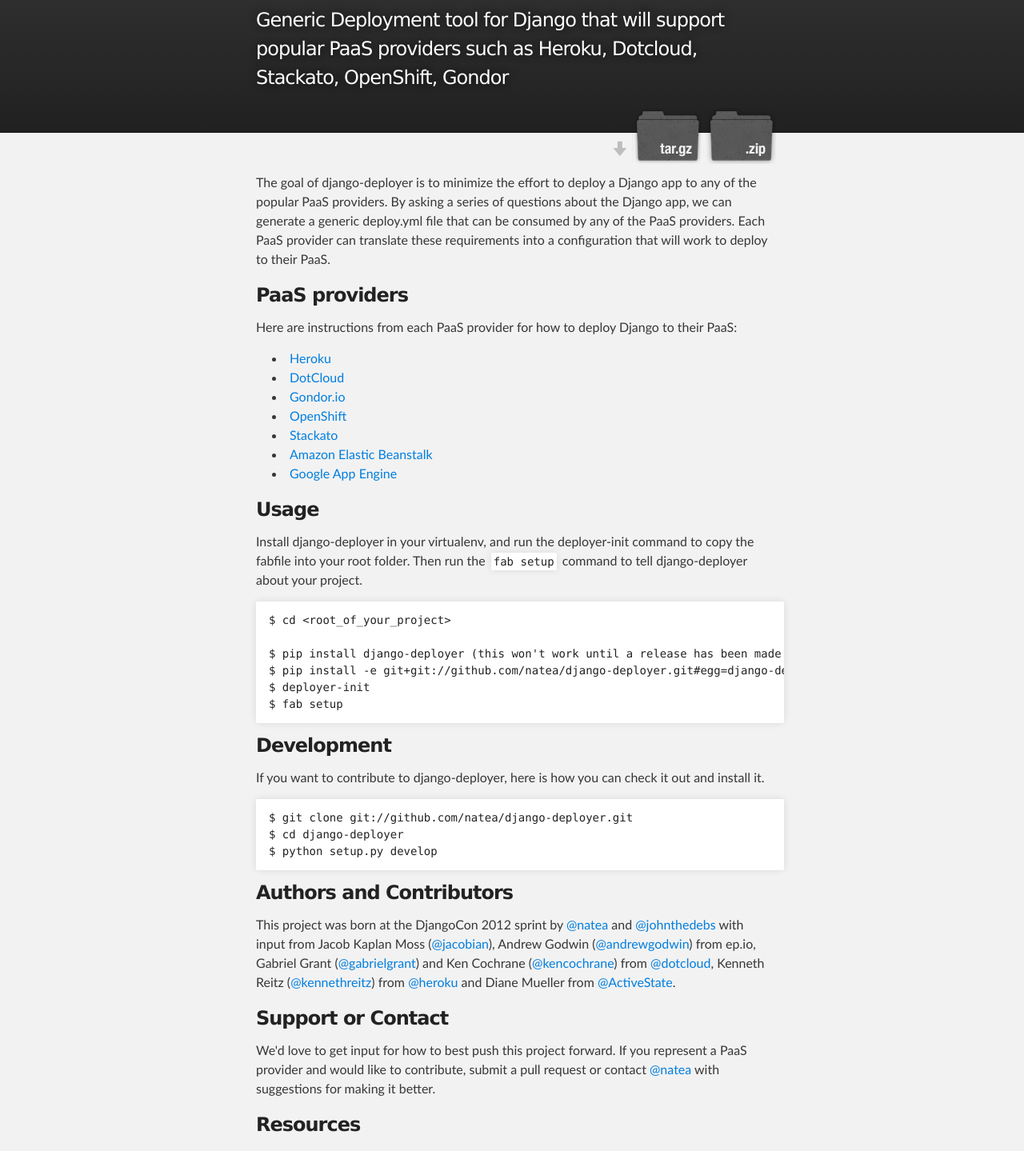
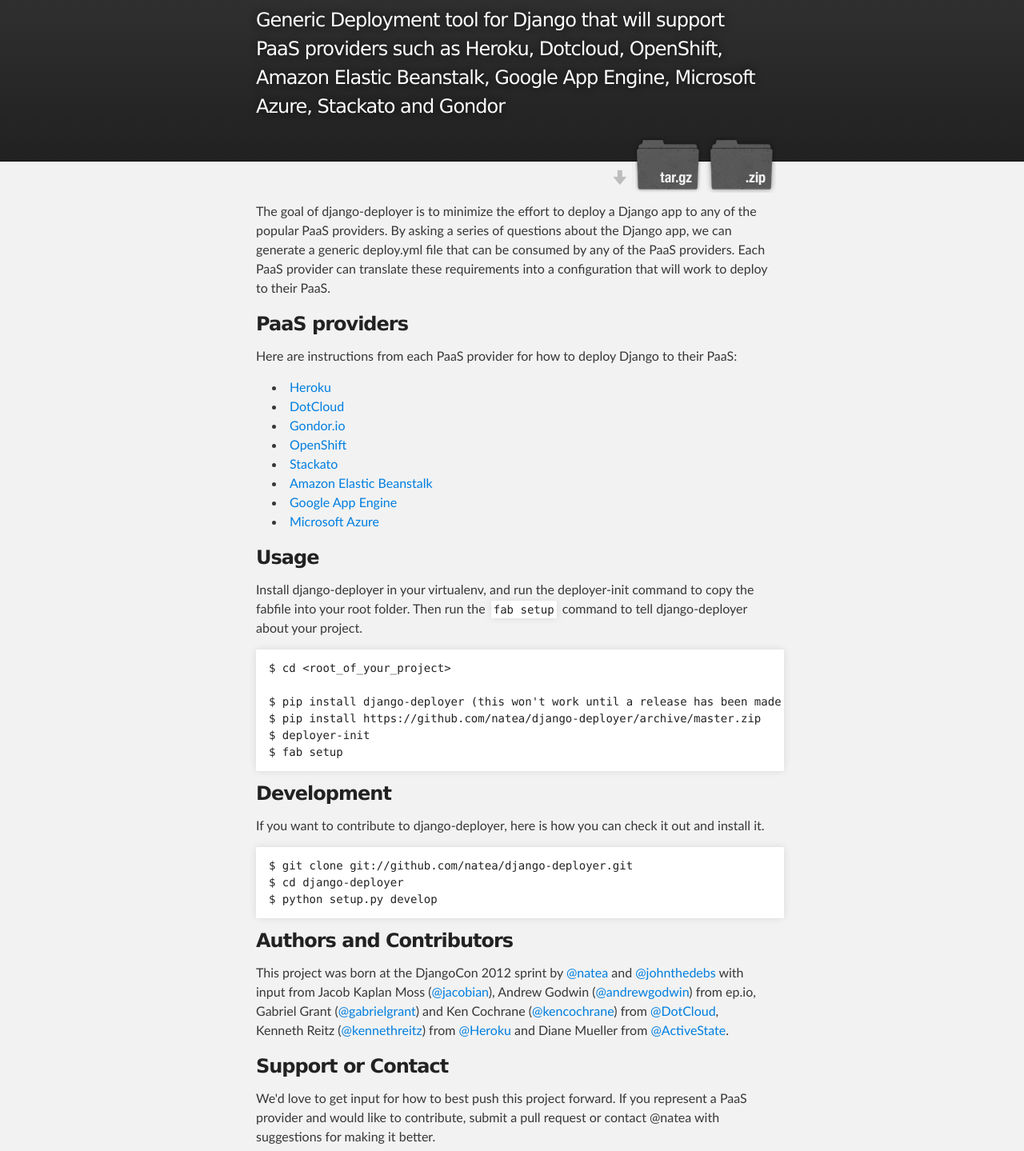
Before and after one commit to natea/django-deployer, a plain HTML site: page index.html in a window 1280 px wide. Shown: the part 116-1555 px from the top of the page at 80% size. Drawn offline with Linux system fonts and the light colour scheme.

```diff
--- a/index.html
+++ b/index.html
@@ -4,7 +4,7 @@
   <head>
     <meta charset='utf-8' />
     <meta http-equiv="X-UA-Compatible" content="chrome=1" />
-    <meta name="description" content="django-deployer : Generic Deployment tool for Django that will support popular PaaS providers such as Heroku, Dotcloud, Stackato, OpenShift, Gondor" />
+    <meta name="description" content="django-deployer : Generic Deployment tool for Django that will support PaaS providers such as Heroku, Dotcloud, OpenShift, Amazon Elastic Beanstalk, Google App Engine, Microsoft Azure, Stackato and Gondor" />
 
     <link rel="stylesheet" type="text/css" media="screen" href="stylesheets/stylesheet.css">
 
@@ -19,7 +19,7 @@
           <a id="forkme_banner" href="https://github.com/natea/django-deployer">View on GitHub</a>
 
           <h1 id="project_title">django-deployer</h1>
-          <h2 id="project_tagline">Generic Deployment tool for Django that will support popular PaaS providers such as Heroku, Dotcloud, Stackato, OpenShift, Gondor</h2>
+          <h2 id="project_tagline">Generic Deployment tool for Django that will support PaaS providers such as Heroku, Dotcloud, OpenShift, Amazon Elastic Beanstalk, Google App Engine, Microsoft Azure, Stackato and Gondor</h2>
 
             <section id="downloads">
               <a class="zip_download_link" href="https://github.com/natea/django-deployer/zipball/master">Download this project as a .zip file</a>
@@ -39,12 +39,13 @@
 
 <ul>
 <li><a href="https://devcenter.heroku.com/articles/django">Heroku</a></li>
-<li><a href="http://docs.dotcloud.com/0.4/tutorials/python/django/">DotCloud</a></li>
+<li><a href="http://docs.dotcloud.com/tutorials/python/django/">DotCloud</a></li>
 <li><a href="https://gondor.io/support/django/setup/">Gondor.io</a></li>
-<li><a href="https://github.com/openshift/django-example">OpenShift</a></li>
+<li><a href="https://www.openshift.com/blogs/rapid-python-and-django-app-deployment-to-the-cloud-with-a-paas">OpenShift</a></li>
 <li><a href="http://docs.stackato.com/deploy/languages/python/django.html">Stackato</a></li>
-<li><a href="http://aws.typepad.com/aws/2012/08/announcing-aws-elastic-beanstalk-support-for-python-and-seamless-database-integration.html">Amazon Elastic Beanstalk</a></li>
+<li><a href="http://docs.aws.amazon.com/elasticbeanstalk/latest/dg/create_deploy_Python_django.html">Amazon Elastic Beanstalk</a></li>
 <li><a href="https://developers.google.com/appengine/docs/python/cloud-sql/django">Google App Engine</a></li>
+<li><a href="http://www.windowsazure.com/en-us/develop/python/tutorials/web-app-with-django/">Microsoft Azure</a></li>
 </ul><h3>Usage</h3>
 
 <p>Install django-deployer in your virtualenv, and run the deployer-init command to copy the fabfile into your root folder. Then run the <code>fab setup</code> command to tell django-deployer about your project.</p>
@@ -52,7 +53,7 @@
 <pre><code>$ cd &lt;root_of_your_project&gt;
 
 $ pip install django-deployer (this won't work until a release has been made to PyPi, so in the meantime, use the following)
-$ pip install -e git+git://github.com/natea/django-deployer.git#egg=django-deployer
+$ pip install https://github.com/natea/django-deployer/archive/master.zip
 $ deployer-init
 $ fab setup
 </code></pre>
@@ -68,11 +69,11 @@
 
 <h3>Authors and Contributors</h3>
 
-<p>This project was born at the DjangoCon 2012 sprint by <a href="https://github.com/natea" class="user-mention">@natea</a> and <a href="https://github.com/johnthedebs" class="user-mention">@johnthedebs</a> with input from Jacob Kaplan Moss (<a href="https://github.com/jacobian" class="user-mention">@jacobian</a>), Andrew Godwin (<a href="https://github.com/andrewgodwin" class="user-mention">@andrewgodwin</a>) from ep.io, Gabriel Grant (<a href="https://github.com/gabrielgrant" class="user-mention">@gabrielgrant</a>) and Ken Cochrane (<a href="https://github.com/kencochrane" class="user-mention">@kencochrane</a>) from <a href="https://github.com/dotcloud" class="user-mention">@dotcloud</a>, Kenneth Reitz (<a href="https://github.com/kennethreitz" class="user-mention">@kennethreitz</a>) from <a href="https://github.com/heroku" class="user-mention">@heroku</a> and Diane Mueller from <a href="https://github.com/ActiveState" class="user-mention">@ActiveState</a>.</p>
+<p>This project was born at the DjangoCon 2012 sprint by <a href="https://github.com/natea" class="user-mention">@natea</a> and <a href="https://github.com/johnthedebs" class="user-mention">@johnthedebs</a> with input from Jacob Kaplan Moss (<a href="https://github.com/jacobian" class="user-mention">@jacobian</a>), Andrew Godwin (<a href="https://github.com/andrewgodwin" class="user-mention">@andrewgodwin</a>) from ep.io, Gabriel Grant (<a href="https://github.com/gabrielgrant" class="user-mention">@gabrielgrant</a>) and Ken Cochrane (<a href="https://github.com/kencochrane" class="user-mention">@kencochrane</a>) from <a href="https://github.com/DotCloud" class="user-mention">@DotCloud</a>, Kenneth Reitz (<a href="https://github.com/kennethreitz" class="user-mention">@kennethreitz</a>) from <a href="https://github.com/Heroku" class="user-mention">@Heroku</a> and Diane Mueller from <a href="https://github.com/ActiveState" class="user-mention">@ActiveState</a>.</p>
 
 <h3>Support or Contact</h3>
 
-<p>We'd love to get input for how to best push this project forward. If you represent a PaaS provider and would like to contribute, submit a pull request or contact <a href="https://github.com/natea" class="user-mention">@natea</a> with suggestions for making it better.</p>
+<p>We'd love to get input for how to best push this project forward. If you represent a PaaS provider and would like to contribute, submit a pull request or contact @natea with suggestions for making it better.</p>
 
 <h3>Resources</h3>
 
--- a/stylesheets/stylesheet.css
+++ b/stylesheets/stylesheet.css
@@ -1,5 +1,5 @@
 /*******************************************************************************
-Slate Theme for Github Pages
+Slate Theme for GitHub Pages
 by Jason Costello, @jsncostello
 *******************************************************************************/
 
```
Also changed, not shown: params.json (+1 -1 lines).
